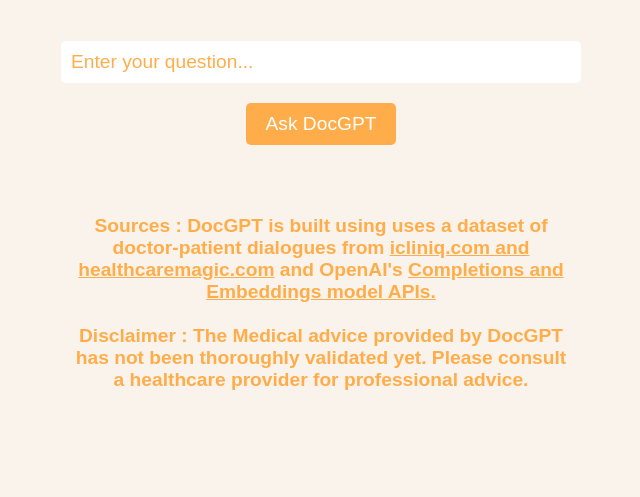
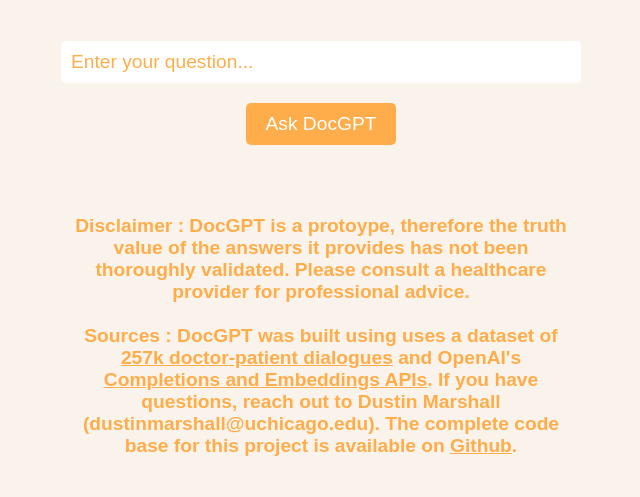
Before and after one commit to dustinmarshall/DocGPT, a Flask app: page / in a window 1280 px wide. Shown: the part 373-870 px from the top of the page, without its empty margins (319-959 px from the left). Before the commit the page ends 763 px from the top, so only its background shows below. Run offline with Flask 2, Linux system fonts and the light colour scheme.

Commit message:
updated html

```diff
--- a/templates/index.html
+++ b/templates/index.html
@@ -17,10 +17,13 @@
         <p> Q : {{ text }} <br><br>
             DocGPT : {{ answer }}</p>
     {% endif %}
-    <h3>Sources : DocGPT is built using uses a dataset of doctor-patient dialogues from
-        <a href="https://www.google.com">icliniq.com and healthcaremagic.com</a>
-        and OpenAI's <a href="https://www.google.com">Completions and Embeddings model APIs.</a><br><br>
-        Disclaimer : The Medical advice provided by DocGPT has not been thoroughly validated yet. Please consult
-        a healthcare provider for professional advice.</h3>
+    <h3>Disclaimer : DocGPT is a protoype, therefore the truth value of the answers it provides
+        has not been thoroughly validated. Please consult a healthcare provider for professional
+        advice.</a><br><br>
+        Sources : DocGPT was built using uses a dataset of
+        <a href="https://www.kaggle.com/datasets/dsxavier/diagnoise-me">257k doctor-patient dialogues</a>
+        and OpenAI's <a href="https://platform.openai.com/docs/introduction">Completions and Embeddings APIs</a>. If
+        you have questions, reach out to Dustin Marshall (dustinmarshall@uchicago.edu). The complete code base for
+        this project is available on <a href="https://github.com/dustinmarshall/DocGPT">Github</a>.</h3>
 </body>
 </html>
```
Also changed, not shown: 1 other file.
